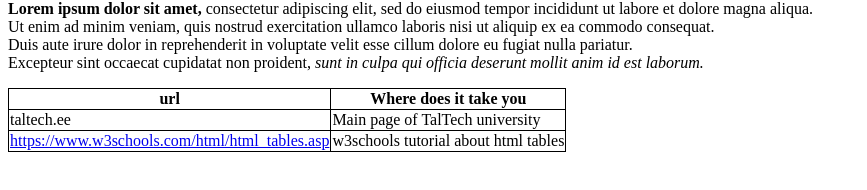
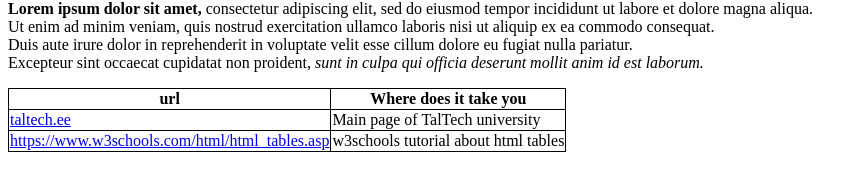
Before and after one commit to KMTarre/website, a plain HTML site: page index.html in a window 1280 px wide. Shown: the part 152-342 px from the top of the page, without its empty margins (0-867 px from the left). Drawn offline with Linux system fonts and the light colour scheme.

Commit message:
Update index.html

```diff
--- a/index.html
+++ b/index.html
@@ -23,7 +23,7 @@
       <th>Where does it take you</th>
     </tr>
     <tr>
-      <td href="taltech.ee">taltech.ee</td>
+      <td><a href="https://taltech.ee/">taltech.ee</td>
       <td>Main page of TalTech university</td>
     </tr>
     <tr>
```
